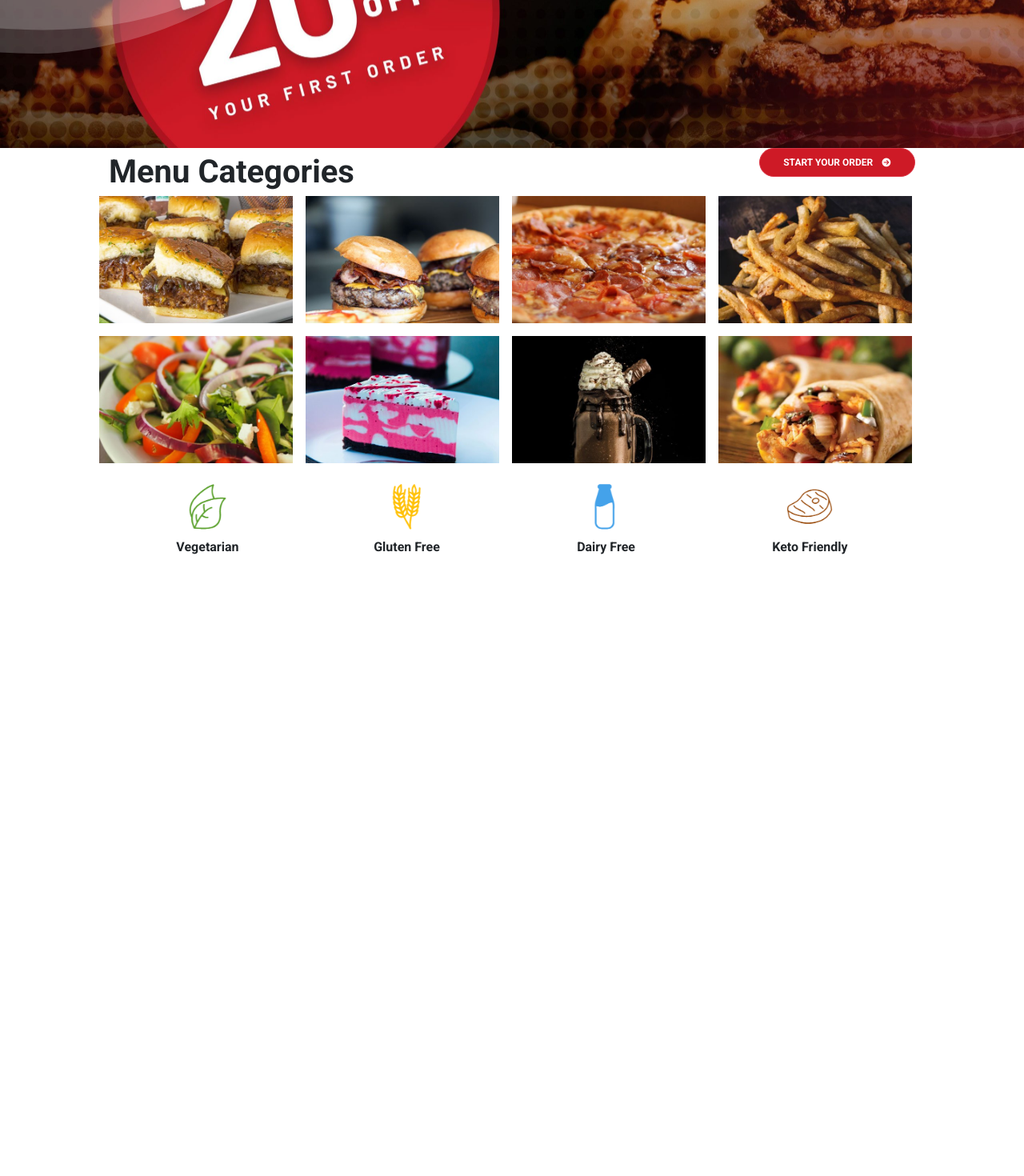
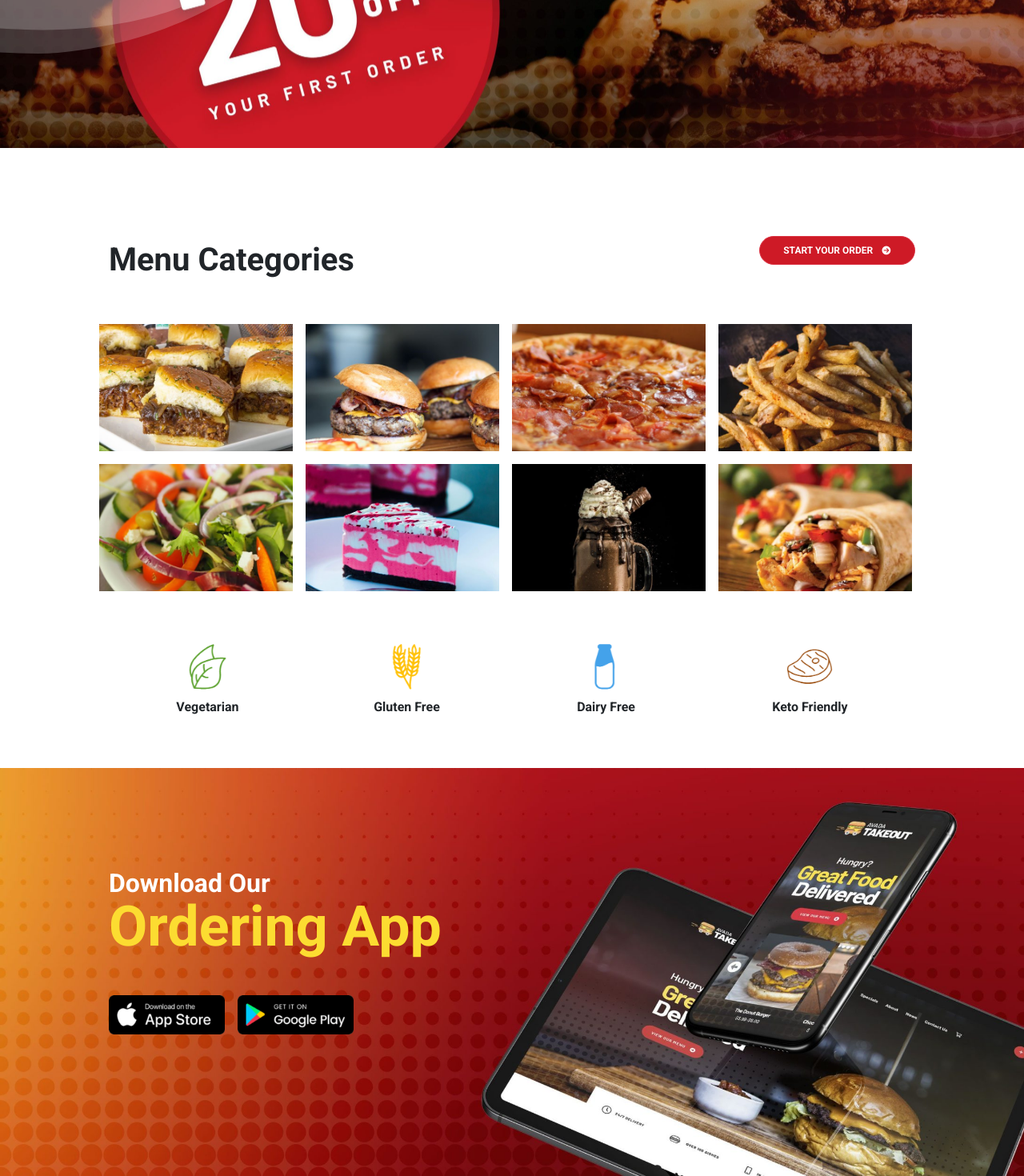
Before and after one commit to br4nc4/proj-html-vuejs, a Vue app: page / in a window 1280 px wide. Shown: the part 2135-3605 px from the top of the page at 80% size. Before the commit the page ends 2847 px from the top, so only its background shows below. Built offline with nearby package versions, Linux system fonts and the light colour scheme.

Commit message:
padding menu categories & ordering app section

```diff
--- a/src/components/MenuCategories.vue
+++ b/src/components/MenuCategories.vue
@@ -2,7 +2,7 @@
     <div>
         <div class="container">
             <!-- TITOLO E BOTTONE MENU CATEGORIES -->
-            <div class="d-flex justify-content-between">
+            <div class="d-flex justify-content-between pdMenu">
                 <span class="fs-1 fw-bold">Menu Categories</span>
                 <div>
                     <button type="button" class="btn btn-danger myButton rounded-pill">
@@ -15,7 +15,7 @@
             </div>
 
             <!-- IMMAGINI MENU CATEGORIES 4 COLONNE -->
-            <div class="row row-cols-4">
+            <div class="row row-cols-4 pdGrid">
                     <div class="col px-0 d-flex justify-content-center align-items-center">
                         <img class="myImg" src="/img/appetizers-menu-background.jpg" alt="">
                     </div>
@@ -43,7 +43,7 @@
             </div>
 
             <!-- 4 ICONE LEAF CORN MILK MEAT -->
-            <div class="d-flex align-items-center justify-content-around">
+            <div class="d-flex align-items-center justify-content-around pb-5">
                 <div class="icons">
                     <img src="/img/leaf.png" alt="">
                     <p>Vegetarian</p>
@@ -111,4 +111,11 @@
         text-align: center;
         font-weight: 700;
     }
+    .pdMenu{
+        padding-top: 110px;
+        padding-bottom: 50px;
+    }
+    .pdGrid{
+        margin-bottom: 40px;
+    }
 </style>
--- a/src/components/OrderingApp.vue
+++ b/src/components/OrderingApp.vue
@@ -0,0 +1,50 @@
+<template>
+    <div class="pt-5 myBg">
+        <div class="container pt-5">
+            <div class="d-flex justify-content-start pt-3">
+                <div class="pt-2">
+                    <div class="pb-5">
+                        <p class="text-white fw-bold fs-2 mb-0">Download Our</p>
+                        <p style="color: #fcdc31;" class="myText fw-bold mb-0">Ordering App</p>
+                    </div>
+                    <div class="d-flex pt-2 gap-3">
+                        <img class="myImg" src="/img/app-store-badge-200x67.png" alt="">
+                        <img class="myImg" src="/img/play-store-badge-200x67.png" alt="">
+                    </div>
+                </div>
+            </div>
+        </div>
+    </div>
+</template>
+
+<script>
+export default {
+
+}
+</script>
+
+<style lang="scss" scoped>
+    /* .myImg{
+        width: 100%;
+        object-fit: cover;
+        object-position: top center;
+        height: 520px;
+    } */
+    .myBg{
+        background-image: url("/public/img/app-ordering-scaled.jpg");
+        background-repeat: no-repeat;
+        background-size: cover;
+        background-position: top center;
+        height: 510px;
+    }
+    .container{
+        max-width: 1032px;
+    }
+    .myText{
+        font-size: 70px;
+        line-height: 60px;
+    }
+    .myImg{
+        width: 145px;
+    }
+</style>
--- a/src/components/TheMain.vue
+++ b/src/components/TheMain.vue
@@ -3,6 +3,7 @@
         <PopularDishes></PopularDishes>
         <MegaTwentyPercentBg></MegaTwentyPercentBg>
         <MenuCategories></MenuCategories>
+        <OrderingApp></OrderingApp>
     </div>
 </template>
 
@@ -10,13 +11,15 @@
 import PopularDishes from './PopularDishes.vue';
 import MegaTwentyPercentBg from './MegaTwentyPercentBg.vue';
 import MenuCategories from './MenuCategories.vue';
+import OrderingApp from './OrderingApp.vue';
 
 
 export default {
     components: {
     PopularDishes,
     MegaTwentyPercentBg,
-    MenuCategories
+    MenuCategories,
+    OrderingApp
 }
 }
 </script>
```
